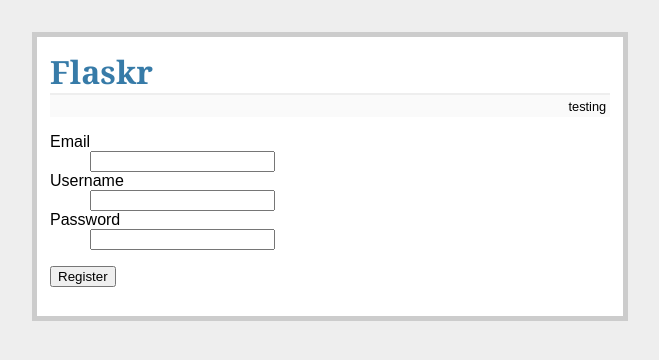
After one commit to marryjianjian/flaskblog, a Flask app: page /register in a window 1280 px wide. The commit adds this page. Shown: the top 360 px of the page, without its empty margins (310-969 px from the left). Run offline with Flask 2, Linux system fonts and the light colour scheme; some libraries are stand-ins or nearby versions.

Commit message:
adjusted some file structure

```diff
--- /dev/null
+++ b/blogapp/User/__init__.py
@@ -0,0 +1,6 @@
+from flask import Blueprint
+
+user = Blueprint('user', __name__)
+login_and_out = Blueprint('login_and_out', __name__)
+
+from . import user, login
--- /dev/null
+++ b/blogapp/User/login.py
@@ -0,0 +1,35 @@
+from flask import render_template, request, flash, redirect, url_for
+from ..forms import LoginForm, RegisterForm
+from ..models import User
+from . import login_and_out
+
+
+@login_and_out.route('/')
+def index():
+
+    return "Hello"
+
+
+@login_and_out.route('/login', methods=['GET', 'POST'])
+def login():
+    form = LoginForm(request.form)
+
+    if request.method == 'POST' and form.validate():
+        print('login success')
+        flash('login success')
+        return redirect(url_for('user.index', name=form.username.data))
+
+    return render_template('user/login.html', form=form)
+
+
+@login_and_out.route('/register', methods=['GET', 'POST'])
+def register():
+    form = RegisterForm()
+
+    if form.validate_on_submit():
+        User.add_user(username=form.username.data,
+                      password=form.password.data)
+        flash('register success')
+        return redirect(url_for('user.login'))
+
+    return render_template('user/register.html', form=form)
--- a/blogapp/__init__.py
+++ b/blogapp/__init__.py
@@ -2,8 +2,7 @@ from flask import Flask
 from flask_sqlalchemy import SQLAlchemy
 from flask_bcrypt import Bcrypt
 from flask_login import LoginManager
-from .views.user import user
-from .views.login import login_and_out
+
 
 db = SQLAlchemy()
 bcrypt_app = Bcrypt()
@@ -16,6 +15,8 @@ def create_app():
     app.config.from_object('config')
     app.config.from_pyfile('config.py')
 
+    from .User import user, login_and_out
+
     app.register_blueprint(user, url_prefix='/user/<name>')
     app.register_blueprint(login_and_out)
 
--- a/blogapp/forms.py
+++ b/blogapp/forms.py
@@ -1,6 +1,14 @@
-from wtforms import Form, BooleanField, StringField, PasswordField, validators
+from flask_wtf import FlaskForm as Form
+from wtforms import BooleanField, StringField, PasswordField, validators
+from wtforms import TextAreaField, SubmitField
 
 
 class LoginForm(Form):
-    username = StringField('Username', [validators.Length(min=4, max=30)])
+    username = StringField('Username', [validators.Length(min=3, max=30)])
     password = PasswordField('Password', [validators.DataRequired()])
+
+
+class RegisterForm(Form):
+    username = StringField('Username', [validators.Length(3, 30)])
+    email = StringField('Email', [validators.Required(), validators.Email()])
+    password = PasswordField('Password', [validators.DataRequired()])
--- a/blogapp/templates/index.html
+++ b/blogapp/templates/index.html
@@ -2,5 +2,6 @@
 
 {% block body %}
 
+<p>This is index page.</p>
 
 {% endblock %}
--- /dev/null
+++ b/blogapp/templates/user/register.html
@@ -0,0 +1,16 @@
+{% extends "layout.html" %}
+{% from "_form.html" import render_field %}
+
+{% block body %}
+
+<form method="post">
+  <dl>
+    {{ render_field(form.email) }}
+    {{ render_field(form.username) }}
+    {{ render_field(form.password) }}
+  </dl>
+  <p><input type="submit" value="Register">
+
+</form>
+
+{% endblock %}
```
Also changed, not shown: blogapp/User/user.py (added, +8 -0 lines), blogapp/models.py (+9 -0 lines), blogapp/views/login.py (deleted, +0 -15 lines), blogapp/views/user.py (deleted, +0 -15 lines), blogapp/templates/user/login.html (renamed from blogapp/templates/login.html), blogapp/views/__init__.py (deleted).
